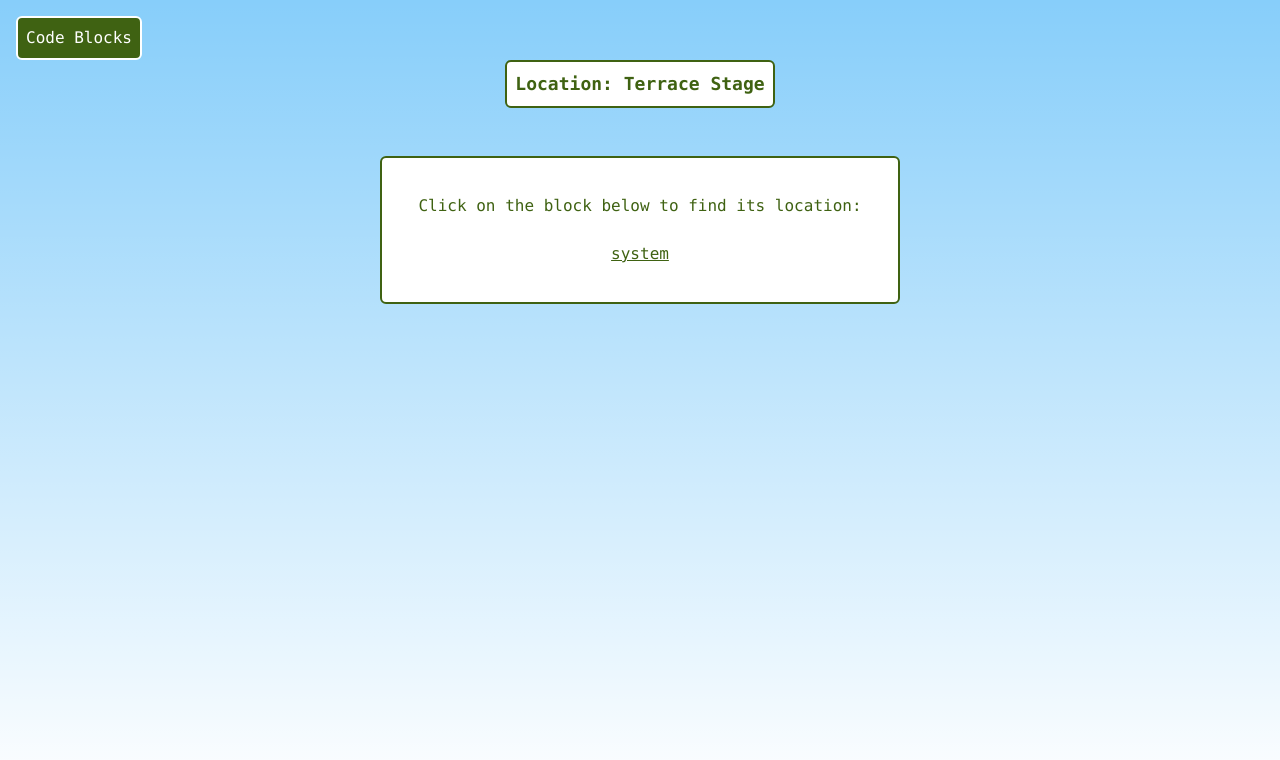
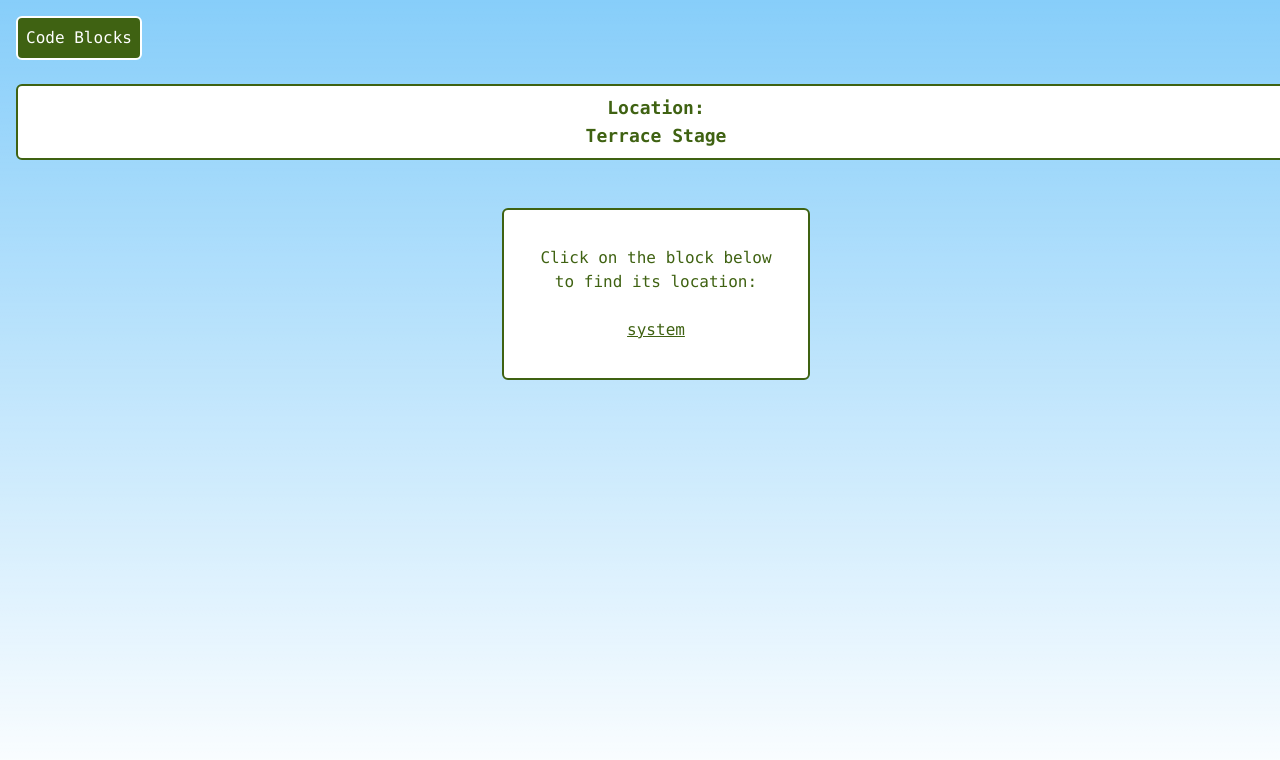
Before and after one commit to dylanvu/ICSSC-Brain-Games-2024-Code-Blocks, a Next.js app: page /terrace in a window 1280 px wide. Shown: the top 760 px of the page. Built offline with nearby package versions, Linux system fonts and the light colour scheme.

Commit message:
change width of display to be 100% of screen, etc.

```diff
--- a/package.json
+++ b/package.json
@@ -3,7 +3,7 @@
   "version": "0.1.0",
   "private": true,
   "scripts": {
-    "dev": "next dev",
+    "dev": "next -H 0.0.0.0",
     "build": "next build",
     "start": "next start",
     "lint": "next lint"
--- a/src/components/blockList.tsx
+++ b/src/components/blockList.tsx
@@ -2,19 +2,26 @@ import React from "react";
 
 export default function BlockListPage(props: { location: string, codeBlocks: Array<String> }) {
     return (
-        <main className="min-h-screen p-4 font-mono">
+        <main className="w-screen min-h-screen p-4 font-mono">
             <h1 className="bg-lime-800 border border-white border-2 rounded-md p-2 whitespace-nowrap max-w-min text-white">
                 Code Blocks
             </h1>
+            <br></br>
 
             <div className="grid place-items-center">
-                <h1 className="bg-white border border-lime-800 border-2 rounded-md p-2 whitespace-nowrap max-w-min text-lg font-bold text-lime-800">
-                    Location: {props.location}
-                </h1>
+                <div className="w-screen grid place-items-center bg-white border border-lime-800 border-2 rounded-md p-2 text-lg font-bold text-lime-800">
+                  <h1>
+                    Location:
+                  </h1>
+                  <h1>
+                    {props.location}
+                  </h1>
+                </div>
                 <br></br><br></br>
 
-                <div className="bg-white border border-lime-800 border-2 rounded-md p-9 grid place-items-center max-w-min">
-                    <p className="whitespace-nowrap text-lime-800">Click on the block below to find its location:</p>
+                <div className="grid place-items-center bg-white border border-lime-800 border-2 rounded-md p-9 max-w-min">
+                    <p className="whitespace-nowrap text-lime-800">Click on the block below</p>
+                    <p className="whitespace-nowrap text-lime-800">to find its location:</p>
                     <br></br>
                     {props.codeBlocks.map((block, index) => (
                         // add a special case for the demo only
--- a/src/components/locationImage.tsx
+++ b/src/components/locationImage.tsx
@@ -34,10 +34,11 @@ export default function LocationImage({ codeBlock, blockKey, images }: { codeBlo
 
     const [correct, setCorrect] = useState<boolean>(true);
     return (
-        <main className="min-h-screen p-4 font-mono">
+        <main className="w-screen min-h-screen p-4 font-mono">
             <h1 className="bg-lime-800 border border-white border-2 rounded-md p-2 whitespace-nowrap max-w-min text-white">
                 Code Blocks
             </h1>
+            <br></br>
 
             <div className="grid place-items-center">
 
--- a/src/components/passwordInput.tsx
+++ b/src/components/passwordInput.tsx
@@ -43,10 +43,11 @@ export default function PasswordInputPage(props: { codeBlock: string, blockKey:
     }
 
     return (
-        <main className="min-h-screen p-4 font-mono">
+        <main className="w-screen min-h-screen p-4 font-mono">
             <h1 className="bg-lime-800 border border-white border-2 rounded-md p-2 whitespace-nowrap max-w-min text-white">
                 Code Blocks
             </h1>
+            <br></br>
 
             <div className="grid place-items-center">
 
```
